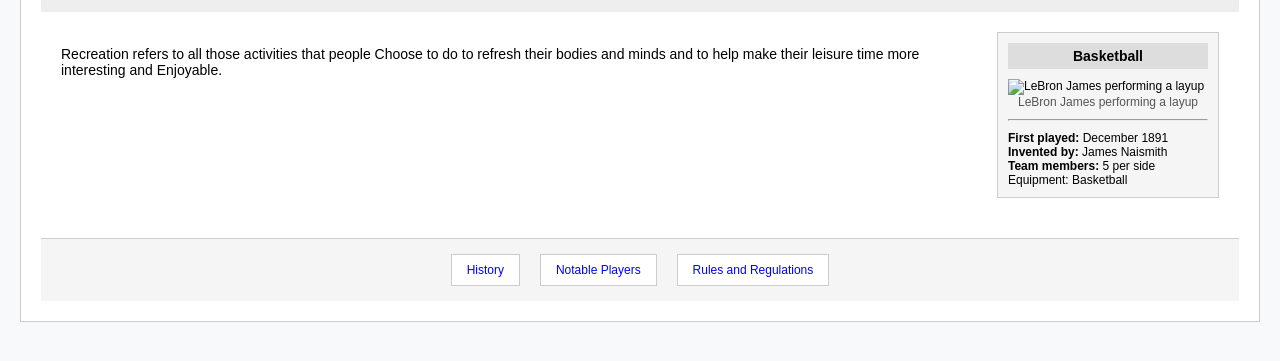
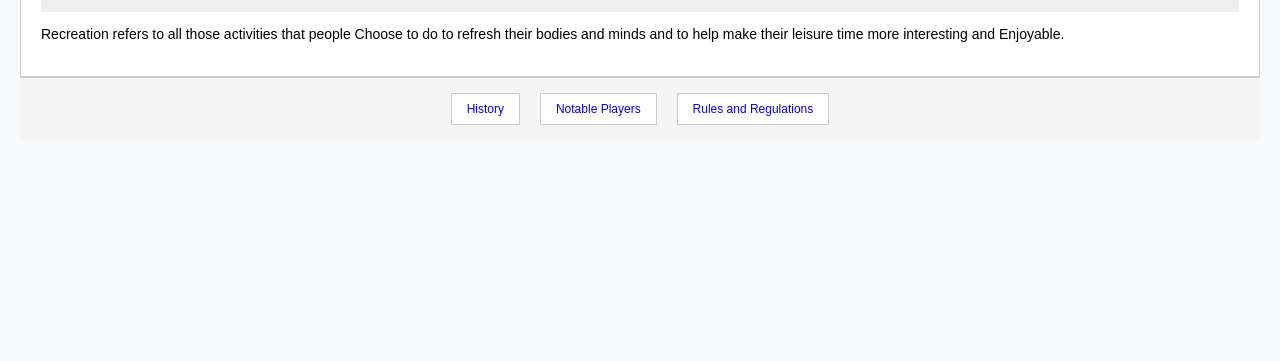
Before and after one commit to masongracefrisby/JHC-Exam-Website, a plain HTML site: page wiki/home.html in a window 1280 px wide. Shown: the part 87-448 px from the top of the page. Drawn offline with Linux system fonts and the light colour scheme.

Commit message:
afdsdsds

```diff
--- a/wiki/home.html
+++ b/wiki/home.html
@@ -15,19 +15,6 @@
       <h1>RECREATION</h1>
     </div>
 
-    <div class="content clearfix">
-      <div class="infobox">
-        <h3>Basketball</h3>
-        <img src="" alt="LeBron James performing a layup">
-        <div style="text-align: center; font-size: 12px; color: #555;">
-          LeBron James performing a layup
-        </div>
-        <hr style="margin: 10px 0;">
-        <strong>First played:</strong> December 1891<br>
-        <strong>Invented by:</strong> James Naismith<br>
-        <strong>Team members:</strong> 5 per side<br>
-        Equipment:</strong> Basketball
-      </div>
 <p>Recreation refers to all those activities that people
 Choose to do to refresh their bodies and minds and to
 help make their leisure time more interesting and
```
